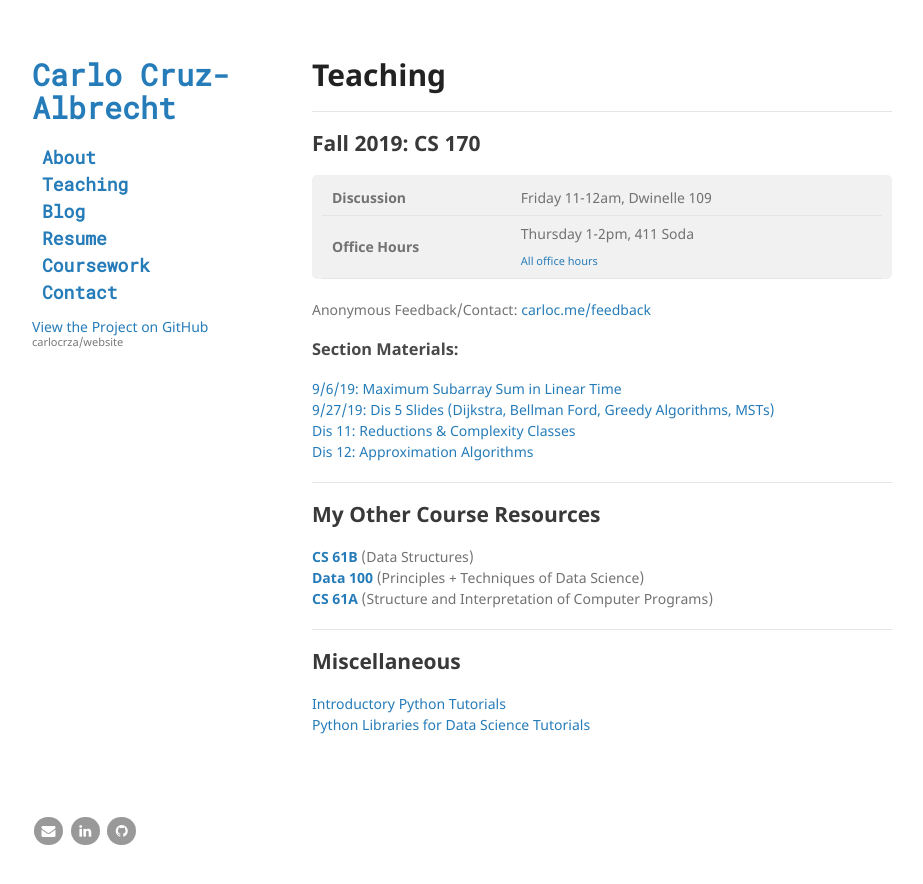
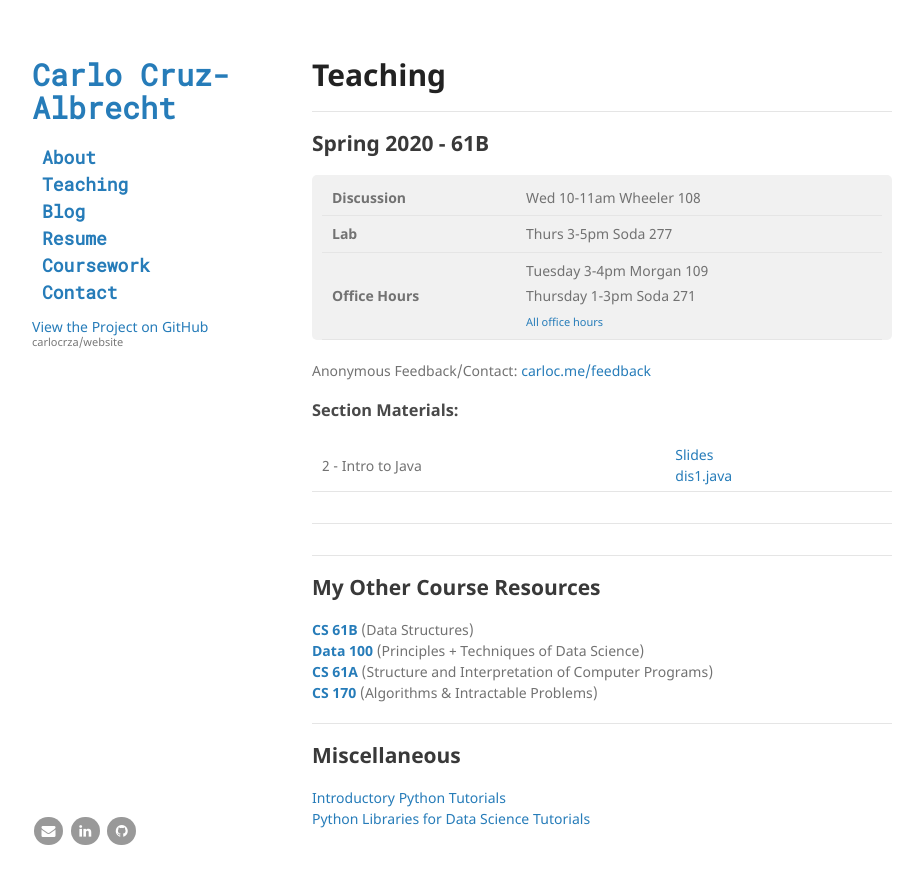
Before and after one commit to carlocrza/website, a Jekyll site: the page built from teaching.md, in a window 1280 px wide. Shown: the top 884 px of the page, without its empty margins (178-1101 px from the left). Built offline with Jekyll 4.4.1, drawn with Linux system fonts in a browser that asks for light colours.

Commit message:
add disc 1 sp 20 61b slides, dis1.java and update index.md

```diff
--- a/teaching.md
+++ b/teaching.md
@@ -5,13 +5,14 @@ date:  2018-08-24
 tags:
 ---
 ---
-## Fall 2019: CS 170
+## Spring 2020 - 61B
 
 <div style="line-height: 180%; padding: 5px 10px 0px 10px; border-radius: 5px; background-color: #F1F1F1">
 
 <table>
-	<tr><td><b>Discussion</b></td><td>Friday 11-12am, Dwinelle 109</td></tr>
-	<tr><td><b>Office Hours</b></td><td>Thursday 1-2pm, 411 Soda<br> <small><a href="https://cs170.org/schedule/calendar/">All office hours</a></small>
+	<tr><td><b>Discussion</b></td><td>Wed 10-11am Wheeler 108</td></tr>
+	<tr><td><b>Lab</b></td><td>Thurs 3-5pm Soda 277</td></tr>
+	<tr><td><b>Office Hours</b></td><td>Tuesday 3-4pm Morgan 109<br>Thursday 1-3pm Soda 271 <br> <small><a href="https://calendar.google.com/calendar/b/1/embed?height=600&wkst=1&bgcolor=%23ffffff&ctz=America%2FLos_Angeles&src=YmVya2VsZXkuZWR1X3ZoZGRqNTc1dHVjMDBob2oyc2twYzV1YzRzQGdyb3VwLmNhbGVuZGFyLmdvb2dsZS5jb20&src=YmVya2VsZXkuZWR1XzV0dGNqN29tczBlaWNoYW80MTEzdDdtYmU4QGdyb3VwLmNhbGVuZGFyLmdvb2dsZS5jb20&src=YmVya2VsZXkuZWR1X3I2Z29pcXVnaWNzZWNtZzcybDR1Nmtpb2Y4QGdyb3VwLmNhbGVuZGFyLmdvb2dsZS5jb20&src=YmVya2VsZXkuZWR1X2c3NDJhaWlnNzJpZmIzbTFkbDNwZmd0dWZjQGdyb3VwLmNhbGVuZGFyLmdvb2dsZS5jb20&src=YmVya2VsZXkuZWR1X3ZuOHU1aGF0NTFkbnR1azJlbTc0bDMzaWU0QGdyb3VwLmNhbGVuZGFyLmdvb2dsZS5jb20&color=%235A9A08&color=%238A2D38&color=%23336699&color=%239D7000&color=%23402175&mode=WEEK&title=CS%2061B%20Office%20Hours">All office hours</a></small>
 </td></tr>
 </table>
 
@@ -23,17 +24,18 @@ Anonymous Feedback/Contact: [carloc.me/feedback](http://carloc.me/feedback.html)
 
 ### Section Materials:
 
-[9/6/19: Maximum Subarray Sum in Linear Time](/170dis2)
-[9/27/19: Dis 5 Slides (Dijkstra, Bellman Ford, Greedy Algorithms, MSTs)](https://docs.google.com/presentation/d/1F1QN1jPCeaV70aGrjvIBGkm4X_V36N5LN-8aEbtwzY8/edit?usp=sharing)
-[Dis 11: Reductions & Complexity Classes](https://docs.google.com/presentation/d/1pD5gK_ENKGLQKGP0YlqcTCbBAkIeA6LZWHE6moZVrRk/edit?usp=sharing)
-[Dis 12: Approximation Algorithms](https://docs.google.com/presentation/d/13Ff16w7ovYXL2hBHwgqw-jkpjbJOn8Ggr3Rm6zXa8PA/edit?usp=sharing)
+|--------------|-------------|
+|      2 - Intro to Java      |      [Slides](https://docs.google.com/presentation/d/1KuUHjhJdfVghnj-5b9y8KILx4ML3vfuo0dcOFuNC7aw/edit?usp=sharing) <br> [dis1.java](/materials/dis1.java)       |
+|             |             |
+|             |             |
 
----
+
 
 ## My Other Course Resources
 **[CS 61B](/61b)** (Data Structures)
 **[Data 100](/ds)** (Principles + Techniques of Data Science)
 **[CS 61A](/cs61a)** (Structure and Interpretation of Computer Programs)
+**[CS 170](/cs170)** (Algorithms & Intractable Problems)
 
 ---
 ## Miscellaneous
```
Also changed, not shown: cs170.md (added, +12 -0 lines), index.md (+1 -1 lines), 1 other file.
